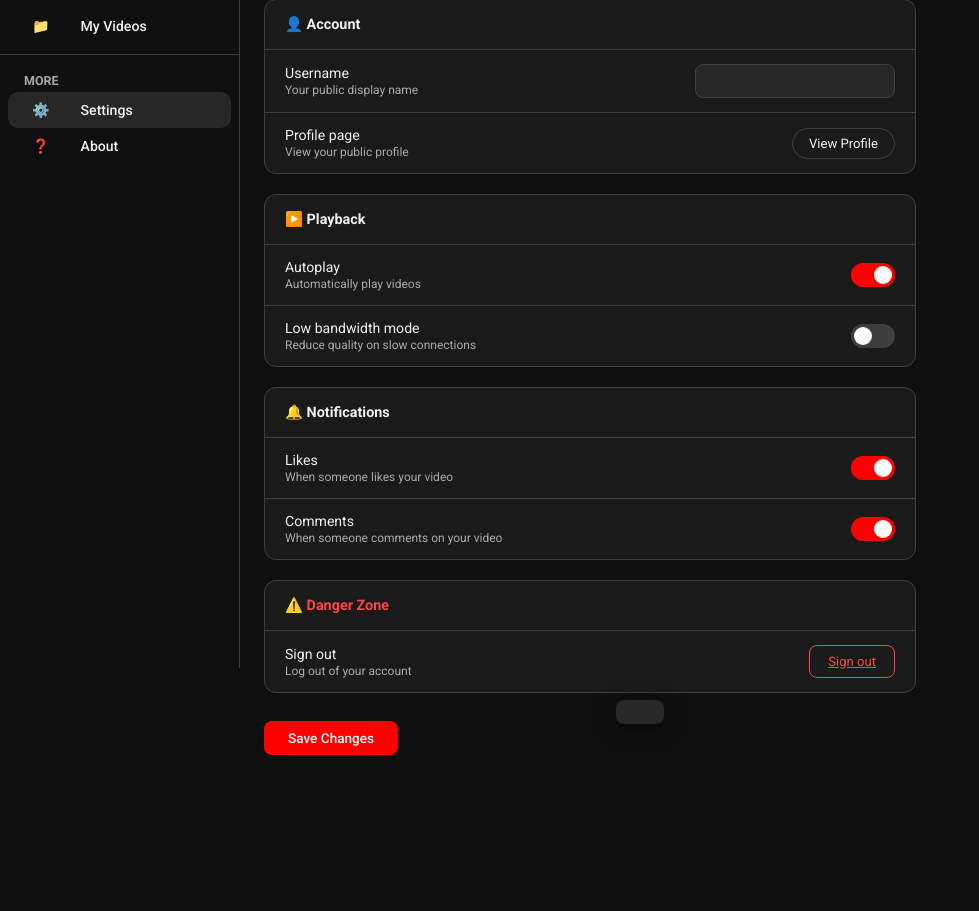
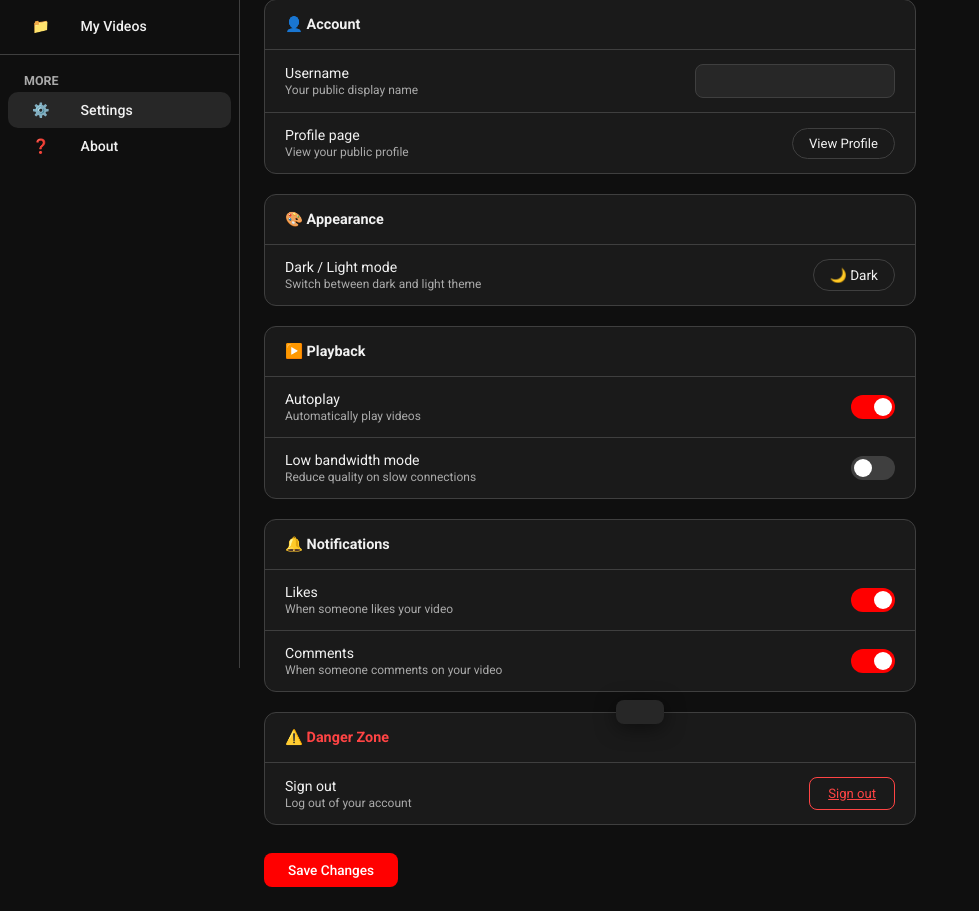
Before and after one commit to brahimsprivateacc-del/vaultstream, a Flask app: page /settings in a window 1280 px wide. Shown: the part 132-1043 px from the top of the page, without its empty margins (0-979 px from the left). Before the commit the page ends 887 px from the top, so only its background shows below. Run offline with Flask 3, Linux system fonts and the light colour scheme; the visitor is signed in with stand-in values (Sample User, id 1); some libraries are stand-ins or nearby versions.

Commit message:
Update settings.html

```diff
--- a/templates/settings.html
+++ b/templates/settings.html
@@ -7,6 +7,7 @@
 <style>
 @import url('https://fonts.googleapis.com/css2?family=Roboto:wght@300;400;500;700&display=swap');
 :root { --bg: #0f0f0f; --surface: #1a1a1a; --surface2: #272727; --border: #3f3f3f; --text: #f1f1f1; --text2: #aaaaaa; --accent: #ff0000; --sidebar-w: 240px; }
+body.light { --bg: #ffffff; --surface: #f2f2f2; --surface2: #e5e5e5; --border: #dddddd; --text: #0f0f0f; --text2: #606060; }
 * { box-sizing: border-box; margin: 0; padding: 0; }
 body { background: var(--bg); color: var(--text); font-family: 'Roboto', sans-serif; }
 nav { display: flex; align-items: center; gap: 16px; padding: 0 16px; height: 56px; border-bottom: 1px solid var(--border); background: var(--bg); position: fixed; top: 0; left: 0; right: 0; z-index: 200; }
@@ -94,6 +95,15 @@ input[type="text"]:focus { border-color: var(--accent); }
     </div>
   </div>
 
+  <!-- Appearance -->
+  <div class="section">
+    <div class="section-header">🎨 Appearance</div>
+    <div class="setting-row">
+      <div><div class="setting-label">Dark / Light mode</div><div class="setting-desc">Switch between dark and light theme</div></div>
+      <button onclick="toggleTheme()" id="theme-btn" style="padding:7px 16px;border-radius:20px;border:1px solid var(--border);background:none;color:var(--text);cursor:pointer;font-family:'Roboto',sans-serif;font-size:0.85rem;">🌙 Dark</button>
+    </div>
+  </div>
+
   <!-- Playback -->
   <div class="section">
     <div class="section-header">▶️ Playback</div>
@@ -142,6 +152,12 @@ input[type="text"]:focus { border-color: var(--accent); }
 <div class="toast" id="toast"></div>
 
 <script>
+function toggleTheme() {
+  const isLight = document.body.classList.toggle('light');
+  localStorage.setItem('theme', isLight ? 'light' : 'dark');
+  document.getElementById('theme-btn').textContent = isLight ? '☀️ Light' : '🌙 Dark';
+}
+
 function saveSettings() {
   localStorage.setItem('autoplay', document.getElementById('autoplay').checked);
   localStorage.setItem('lowbandwidth', document.getElementById('lowbandwidth').checked);
@@ -162,6 +178,16 @@ function showToast(msg) {
 }
 
 loadSettings();
+
+// Load theme
+(function() {
+  const saved = localStorage.getItem('theme');
+  if (saved === 'light') {
+    document.body.classList.add('light');
+    const btn = document.getElementById('theme-btn');
+    if (btn) btn.textContent = '☀️ Light';
+  }
+})();
 </script>
 </body>
 </html>
```
